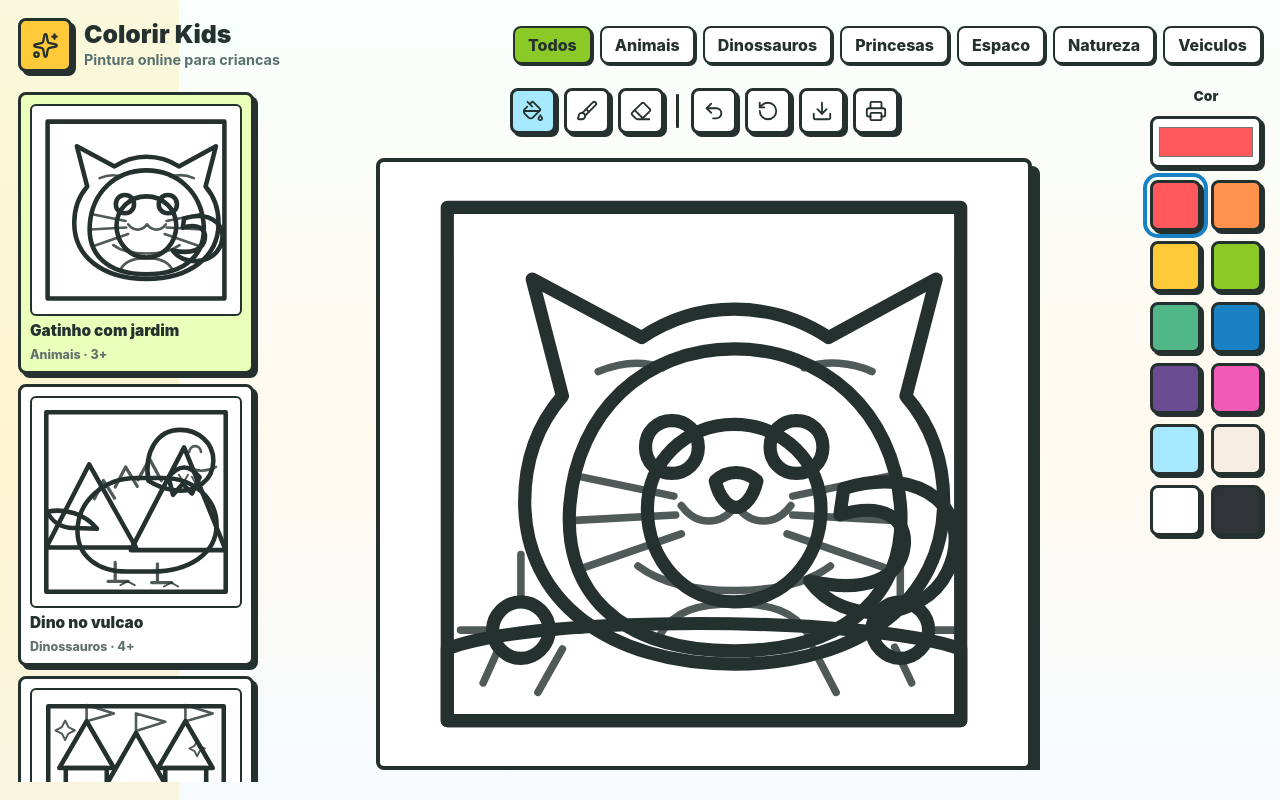
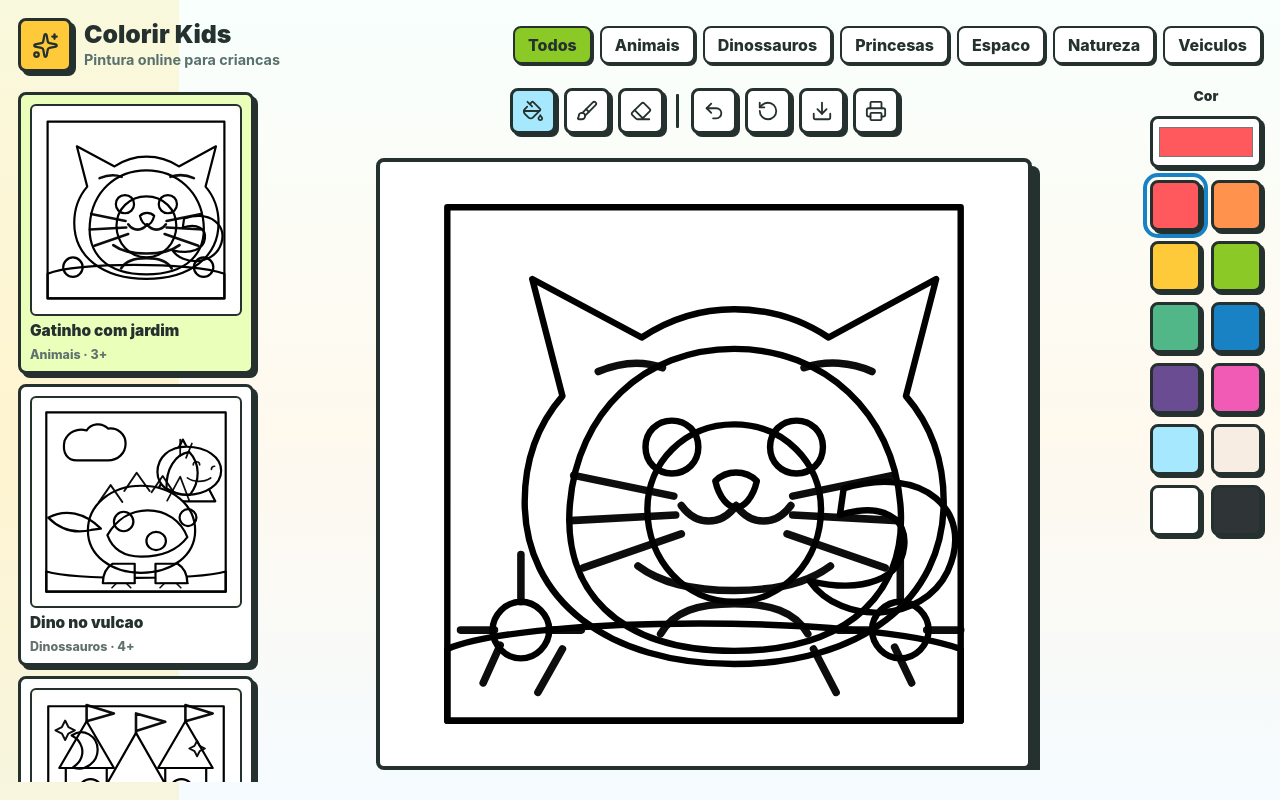
Before and after one commit to rruppel/colorir-kids, a React (Vite) app: page / in a window 1280 px wide. Built offline with nearby package versions, Linux system fonts and the light colour scheme.

Commit message:
feat: refine coloring line art

```diff
--- a/src/App.tsx
+++ b/src/App.tsx
@@ -329,15 +329,19 @@ function App() {
             >
               <rect x="0" y="0" width="320" height="320" fill="#ffffff" rx="18" />
               {selectedArtwork.regions.map((region) => (
+                <g key={region.id}>
                   <path
                     d={region.path}
                     fill={paints[region.id] ?? "#ffffff"}
-                  key={region.id}
                     onPointerDown={() => paintRegion(region.id)}
                     tabIndex={0}
                   >
                     <title>{region.label}</title>
                   </path>
+                  {region.lineLayer === "under" ? (
+                    <path className="linework-under" d={region.path} fill="none" />
+                  ) : null}
+                </g>
               ))}
               {currentStrokes.map((stroke, index) => (
                 <polyline
@@ -361,7 +365,7 @@ function App() {
                 />
               ) : null}
               <g className="linework">
-                {selectedArtwork.regions.map((region) => (
+                {selectedArtwork.regions.filter((region) => region.lineLayer !== "under").map((region) => (
                   <path d={region.path} fill="none" key={`line-${region.id}`} />
                 ))}
               </g>
@@ -412,11 +416,16 @@ function MiniArtwork({ artwork }: { artwork: Artwork }) {
   return (
     <svg viewBox={artwork.viewBox} aria-hidden="true">
       <rect x="0" y="0" width="320" height="320" rx="22" fill="#ffffff" />
-      {artwork.regions.slice(0, 7).map((region) => (
-        <path d={region.path} fill="#ffffff" key={region.id} />
+      {artwork.regions.map((region) => (
+        <g key={region.id}>
+          <path d={region.path} fill="#ffffff" />
+          {region.lineLayer === "under" ? (
+            <path className="linework-under" d={region.path} fill="none" />
+          ) : null}
+        </g>
       ))}
       <g className="linework">
-        {artwork.regions.slice(0, 7).map((region) => (
+        {artwork.regions.filter((region) => region.lineLayer !== "under").map((region) => (
           <path d={region.path} fill="none" key={region.id} />
         ))}
       </g>
--- a/src/artworks.ts
+++ b/src/artworks.ts
@@ -1,6 +1,7 @@
 export type Region = {
   id: string;
   label: string;
+  lineLayer?: "under" | "over";
   path: string;
 };
 
@@ -58,25 +59,30 @@ export const artworks: Artwork[] = [
     viewBox: "0 0 320 320",
     regions: [
       { id: "sky", label: "Ceu", path: "M22 22h276v276H22Z" },
-      { id: "mountain-left", label: "Montanha esquerda", path: "M22 230 88 102l72 128Z" },
-      { id: "mountain-right", label: "Montanha direita", path: "M152 234 234 76l64 158Z" },
-      { id: "lava", label: "Lava", path: "M210 122c16-20 32-20 48 0l-12 25-14-15-15 17Z" },
-      { id: "tail", label: "Cauda", path: "M66 200c-22 1-34-9-43-25 30-6 59 4 77 26Z" },
-      { id: "body", label: "Corpo", path: "M70 205c0-45 39-82 91-82h41c47 0 82 32 82 72 0 44-42 72-99 72h-39c-45 0-76-24-76-62Z" },
-      { id: "neck", label: "Pescoco", path: "M179 127c-7-45 14-78 49-78 28 0 51 20 51 47 0 30-26 50-59 46-15-2-29-7-41-15Z" },
-      { id: "head", label: "Cabeca", path: "M218 42c43 0 74 20 74 48 0 27-27 49-64 49-29 0-52-15-52-41 0-32 15-56 42-56Z" },
-      { id: "belly", label: "Barriga", path: "M111 210c12-27 43-47 78-47 34 0 59 18 66 43-20 22-50 33-88 33-27 0-46-9-56-29Z" },
-      { id: "spots", label: "Manchas", path: "M117 181c0-9 8-17 18-17s18 8 18 17-8 17-18 17-18-8-18-17Zm54 34c0-9 8-16 17-16s17 7 17 16-8 16-17 16-17-7-17-16Zm55-42c0-8 7-15 16-15s16 7 16 15-7 15-16 15-16-7-16-15Z" },
-      { id: "ground", label: "Chao", path: "M22 263c45 19 226 20 276 0v35H22Z" },
+      { id: "volcano", label: "Vulcao", lineLayer: "under", path: "M185 159 232 64l50 95Z" },
+      { id: "crater", label: "Cratera", lineLayer: "under", path: "M216 81c10-8 22-8 32 0l-9 18c-5-5-9-8-14-8s-9 3-14 8Z" },
+      { id: "lava", label: "Lava", lineLayer: "under", path: "M221 99c4-5 8-8 13-8s8 3 12 8l-8 34-11-14-11 14Z" },
+      { id: "cloud", label: "Nuvem", lineLayer: "under", path: "M50 66c6-14 20-20 34-16 7-11 23-13 33-3 15-2 27 9 27 23 0 15-12 26-27 26H69c-14 0-23-11-19-30Z" },
+      { id: "ground", label: "Chao", lineLayer: "under", path: "M22 267c44 13 230 13 276 0v31H22Z" },
+      { id: "tail", label: "Cauda", path: "M91 203c-25 6-48-1-66-19 26-14 56-8 81 17Z" },
+      { id: "body", label: "Corpo", path: "M86 204c0-39 35-69 82-69 48 0 83 30 83 69 0 38-35 65-83 65-47 0-82-27-82-65Z" },
+      { id: "belly", label: "Barriga", path: "M116 211c14-24 36-38 62-38 29 0 51 16 61 41-15 20-39 30-71 30-26 0-44-11-52-33Z" },
+      { id: "neck", label: "Pescoco", path: "M207 139c-1-30 13-52 35-56 17 18 17 45 1 66-12 1-24-3-36-10Z" },
+      { id: "head", label: "Cabeca", path: "M238 75c30 0 53 16 53 37s-23 37-53 37c-26 0-45-14-45-35 0-23 18-39 45-39Z" },
+      { id: "leg-left", label: "Perna esquerda", path: "M124 255h34v30h-49c0-14 5-24 15-30Z" },
+      { id: "leg-right", label: "Perna direita", path: "M190 255h34c10 6 15 16 15 30h-49Z" },
+      { id: "spot-a", label: "Mancha pequena", path: "M126 190c0-8 7-15 15-15s15 7 15 15-7 15-15 15-15-7-15-15Z" },
+      { id: "spot-b", label: "Mancha media", path: "M176 220c0-8 7-14 15-14s15 6 15 14-7 14-15 14-15-6-15-14Z" },
+      { id: "spot-c", label: "Mancha grande", path: "M227 184c0-7 6-13 13-13s13 6 13 13-6 13-13 13-13-6-13-13Z" },
     ],
     details: [
-      { id: "face", path: "M242 83c0-5 4-9 9-9s9 4 9 9M239 106c15 8 29 8 44 0", width: 4 },
-      { id: "teeth", path: "M226 118l7 12 7-12M246 121l6 11 7-12", width: 3 },
-      { id: "plates", path: "M96 155l14-28 17 27M128 137l16-31 18 30M163 126l18-32 18 33", width: 5 },
-      { id: "legs", path: "M128 253v29M193 255v29M117 282h31M184 284h31", width: 5 },
-      { id: "claws", path: "M147 282l11 6M147 282l-11 6M214 284l11 6M214 284l-11 6", width: 3 },
-      { id: "mountain-lines", path: "M81 121l13 34 21-16M222 101l13 38 19-24M205 148l27-16 29 17", width: 4 },
-      { id: "plants", path: "M48 264c8-19 18-19 27 0M274 262c-10-20-20-20-30 0", width: 4 },
+      { id: "face", path: "M248 103c0-3 2-5 5-5s5 2 5 5M239 123c10 7 25 7 36 0", width: 2.5 },
+      { id: "nostril", path: "M276 110c0-3 2-5 5-5", width: 2.5 },
+      { id: "plates", path: "M103 160l18-26 18 26M142 143l19-28 20 28M184 145l17-25 17 25", width: 3 },
+      { id: "toes", path: "M116 285h42M198 285h42M130 285l-7 7M145 285l7 7M204 285l-7 7M222 285l7 7", width: 2.5 },
+      { id: "volcano-lines", path: "M208 158l20-37 14 37M228 64v25M246 70l-9 22", width: 2.7 },
+      { id: "plants", path: "M48 267c6-14 13-14 20 0M274 267c-7-14-15-14-22 0", width: 2.7 },
+      { id: "bubbles", path: "M165 70c0-5 4-9 9-9s9 4 9 9-4 9-9 9-9-4-9-9ZM64 118c0-4 3-7 7-7s7 3 7 7-3 7-7 7-7-3-7-7ZM286 45c0-4 3-7 7-7s7 3 7 7-3 7-7 7-7-3-7-7Z", width: 2.3 },
     ],
   },
   {
--- a/src/styles.css
+++ b/src/styles.css
@@ -230,23 +230,24 @@ button {
   transition: fill 140ms ease, transform 140ms ease;
 }
 
-.fill-mode > path:hover {
+.fill-mode path:hover {
   filter: brightness(0.98);
 }
 
 .linework path,
+.linework-under,
 .details path {
   fill: none;
   pointer-events: none;
-  stroke: #25312f;
+  stroke: #000000;
   stroke-linecap: round;
   stroke-linejoin: round;
-  stroke-width: 7;
+  stroke-width: 3.4;
 }
 
 .details path {
-  opacity: 0.8;
-  stroke-width: 5;
+  opacity: 0.95;
+  stroke-width: 2.7;
 }
 
 .palette-panel {
```
Lines whose indentation alone changed are shown as unchanged.
